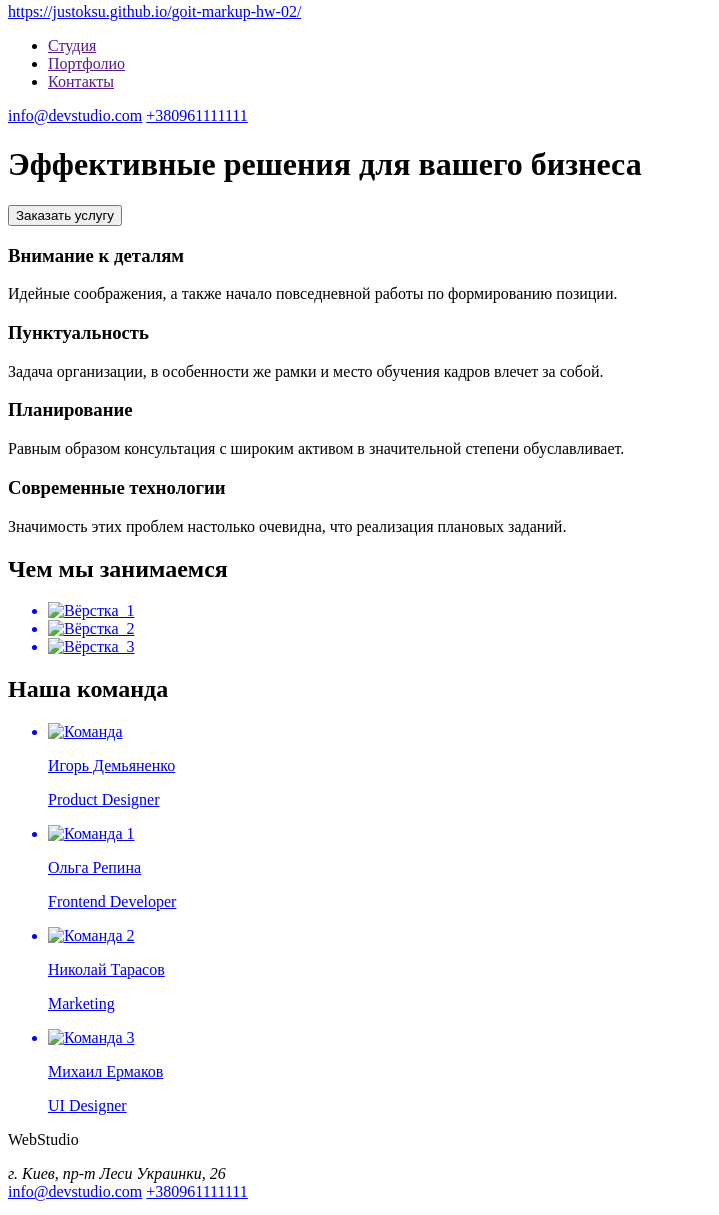
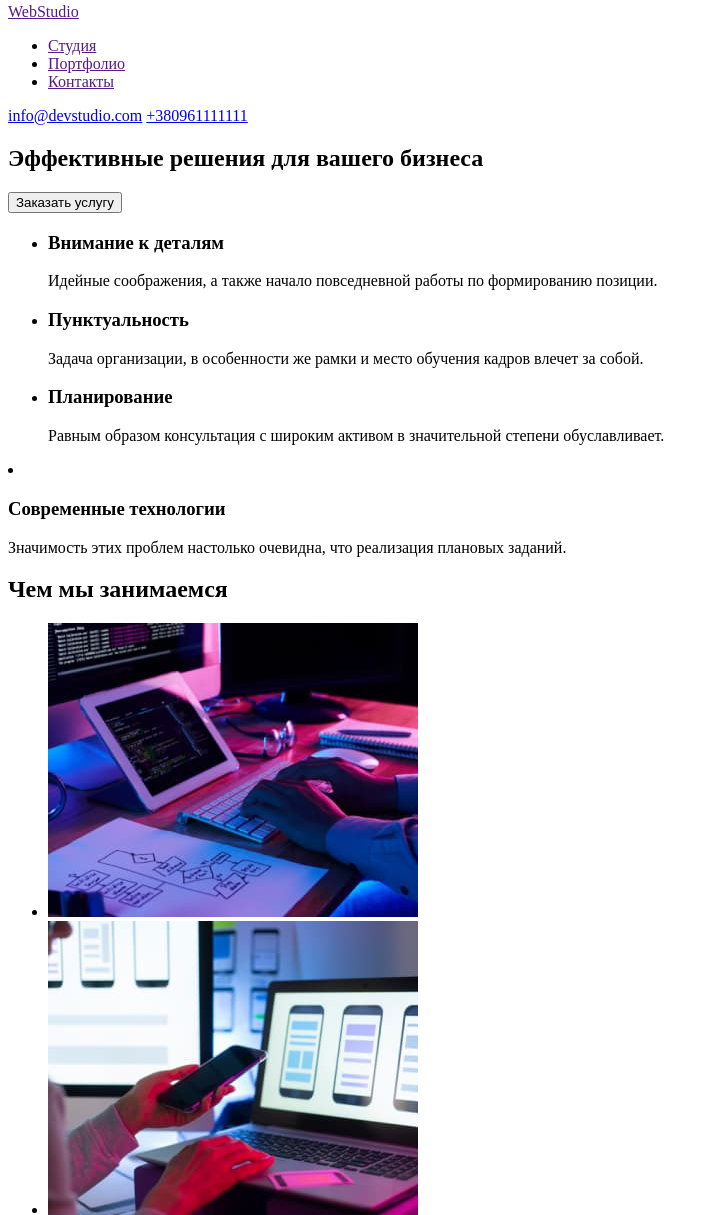
Before and after one commit to JustOksu/goit-markup-hw-01, a plain HTML site: page index.html in a window 1280 px wide. Shown: the part 5-1220 px from the top of the page, without its empty margins (0-719 px from the left). Drawn offline with Linux system fonts and the light colour scheme.

Commit message:
add section, ul, li, folder with img

```diff
--- a/index.html
+++ b/index.html
@@ -8,10 +8,7 @@
   </head>
   <body>
     <header>
-      <a lang="en" href="WebStudio"
-        >https://justoksu.github.io/goit-markup-hw-02/</a
-      >
-
+      <a lang="en" href="">WebStudio</a>
       <nav>
         <ul>
           <li><a href="">Студия</a></li>
@@ -20,88 +17,86 @@
         </ul>
       </nav>
 
-      <a href="emailto:info@devstudio.com">info@devstudio.com</a>
+      <a href="mailto:info@devstudio.com">info@devstudio.com</a>
       <a href="tel:+38 096 111 11 11">+380961111111</a>
     </header>
     <main>
+      <section>
         <div>
           <h1>Эффективные решения для вашего бизнеса</h1>
           <button type="button">Заказать услугу</button>
         </div>
-
-      <div>
+      </section>
+      <section>
+        <ul>
+          <li>
             <h3>Внимание к деталям</h3>
             <p>
               Идейные соображения, а также начало повседневной работы по
               формированию позиции.
             </p>
-      </div>
-
-      <div>
+          </li>
+          <li>
             <h3>Пунктуальность</h3>
             <p>
               Задача организации, в особенности же рамки и место обучения кадров
               влечет за собой.
             </p>
-      </div>
-
-      <div>
+          </li>
+          <li>
             <h3>Планирование</h3>
             <p>
-          Равным образом консультация с широким активом в значительной степени
-          обуславливает.
+              Равным образом консультация с широким активом в значительной
+              степени обуславливает.
             </p>
-      </div>
-
-      <div>
+          </li>
+        </ul>
+        <li>
           <h3>Современные технологии</h3>
           <p>
             Значимость этих проблем настолько очевидна, что реализация плановых
             заданий.
           </p>
-      </div>
-
-      <div>
+        </li>
+      </section>
+      <section>
         <h2>Чем мы занимаемся</h2>
-        <a href="Чем мы занимаемся">
           <ul>
             <li>
               <img
                 src="./img/menu/menu.jpg"
-                width="370px"
-                height="294px"
+                width="370"
+                height="294"
                 alt="Вёрстка_1"
               />
             </li>
             <li>
               <img
                 src="./img/menu/menu1.jpg"
-                width="370px"
-                height="294px"
+                width="370"
+                height="294"
                 alt="Вёрстка_2"
               />
             </li>
             <li>
               <img
                 src="./img/menu/menu2.jpg"
-                width="370px"
-                height="294px"
+                width="370"
+                height="294"
                 alt="Вёрстка_3"
               />
             </li>
           </ul>
         </a>
-      </div>
-
+      </section>
+      <section>
         <h2>Наша команда</h2>
-      <div>
         <ul>
-          <a href="Команда">
             <li>
               <img
                 src="./img/team/team.jpg"
-                width="270px"
-                height="260px"
+                width="270"
+                height="260"
                 alt="Команда"
               />
               <p>Игорь Демьяненко</p>
@@ -110,8 +105,8 @@
             <li>
               <img
                 src="./img/team/team1.jpg"
-                width="270px"
-                height="260px"
+                width="270"
+                height="260"
                 alt="Команда 1"
               />
               <p>Ольга Репина</p>
@@ -120,8 +115,8 @@
             <li>
               <img
                 src="./img/team/team2.jpg"
-                width="270px"
-                height="260px"
+                width="270"
+                height="260"
                 alt="Команда 2"
               />
               <p>Николай Тарасов</p>
@@ -130,8 +125,8 @@
             <li>
               <img
                 src="./img/team/team3.jpg"
-                width="270px"
-                height="260px"
+                width="270"
+                height="260"
                 alt="Команда 3"
               />
               <p>Михаил Ермаков</p>
@@ -139,13 +134,13 @@
             </li>
           </a>
         </ul>
-      </div>
+      </section>
     </main>
 
     <footer>
-      <p>WebStudio</p>
+      <a href="">WebStudio</a>
       <address>г. Киев, пр-т Леси Украинки, 26</address>
-      <a href="emailto:info@devstudio.com">info@devstudio.com</a>
+      <a href="mailto:info@devstudio.com">info@devstudio.com</a>
       <a href="tel:+38 096 111 11 11">+380961111111</a>
     </footer>
   </body>
```
Also changed, not shown: img/menu/menu.jpg (added), img/menu/menu1.jpg (added), img/menu/menu2.jpg (added), img/team/team.jpg (added), img/team/team1.jpg (added), img/team/team2.jpg (added), img/team/team3.jpg (added). Lines whose indentation alone changed are shown as unchanged.
